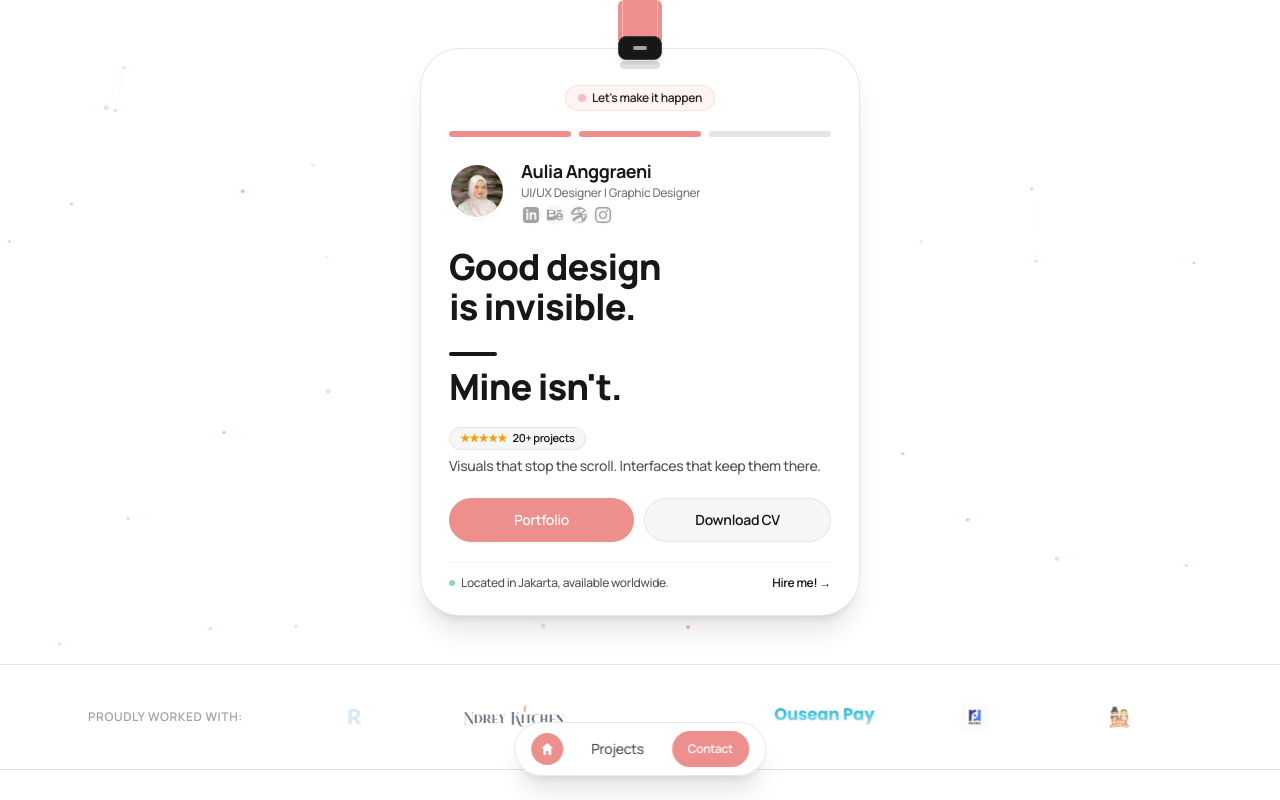
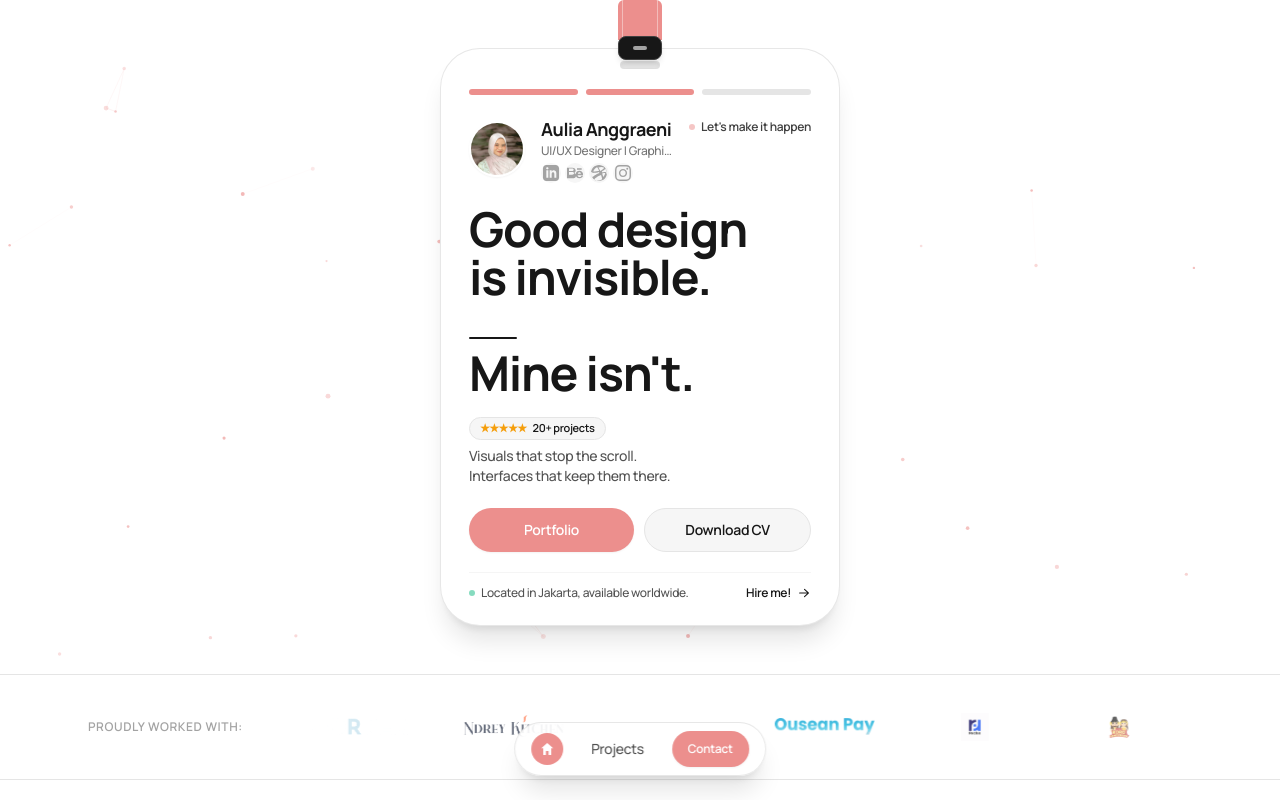
Before and after one commit to AugeusAune/auliaggr, a Nuxt app: page / in a window 1280 px wide. Shown: the top 800 px of the page. Built offline with nearby package versions, Linux system fonts and the light colour scheme; a web font is replaced by a local one.

Commit message:
feat(hero): align status tag with profile and add animated svg icon to hire me link

```diff
--- a/app/components/organisms/HeroSection.vue
+++ b/app/components/organisms/HeroSection.vue
@@ -43,24 +43,12 @@
 
       <!-- Main ID Card Container with 3D Flip-Drop Entrance -->
       <div
-        class="hero-card-entrance relative w-full max-w-[420px] sm:max-w-[440px] mx-auto -mt-3 pt-4 pb-5 sm:pb-6 px-5 sm:px-7 bg-white rounded-[32px] sm:rounded-[40px] border border-neutral-200/90 shadow-xl flex flex-col gap-4 sm:gap-5 transition-all duration-300"
+        class="hero-card-entrance relative w-full max-w-[400px] sm:max-w-[400px] mx-auto -mt-3 pt-4 pb-5 sm:pb-6 px-5 sm:px-7 bg-white rounded-[32px] sm:rounded-[40px] border border-neutral-200/90 shadow-xl flex flex-col gap-4 sm:gap-5 transition-all duration-300"
       >
         <!-- Card Cutout Hole for Lanyard Clip -->
         <div
           class="w-10 h-2 rounded-full bg-neutral-200 mx-auto -mt-1 shadow-inner border border-neutral-300/40"
         />
-
-        <!-- Top Status Tag placed at the very top of the card -->
-        <div class="flex justify-center -mt-1">
-          <div
-            class="inline-flex items-center gap-1.5 px-3 py-1 rounded-full bg-primary/10 border border-primary/20"
-          >
-            <span class="w-2 h-2 rounded-full bg-primary animate-pulse" />
-            <span class="text-[11px] sm:text-xs font-semibold text-neutral-800">
-              Let's make it happen
-            </span>
-          </div>
-        </div>
 
         <!-- Top Accent 3-Colored Indicator Bar -->
         <div class="grid grid-cols-3 gap-2 w-full">
@@ -70,7 +58,8 @@
         </div>
 
         <!-- Profile Row -->
-        <div class="flex items-center gap-3.5 sm:gap-4">
+        <div class="flex items-start justify-between gap-3">
+          <div class="flex items-center gap-3.5 sm:gap-4 min-w-0">
             <img
               v-if="profile.portraitUrl || profile.avatarUrl"
               :src="profile.portraitUrl || profile.avatarUrl"
@@ -104,15 +93,24 @@
             </div>
           </div>
 
+          <!-- Top Status Tag (Text Only with Pulse Indicator) -->
+          <div
+            class="inline-flex items-center gap-1.5 pt-1 flex-shrink-0 text-[11px] sm:text-xs font-semibold text-neutral-700"
+          >
+            <span class="w-1.5 h-1.5 rounded-full bg-primary animate-pulse" />
+            <span>Let's make it happen</span>
+          </div>
+        </div>
+
         <!-- Main Headline -->
         <div class="flex flex-col gap-1.5 pt-0.5 text-left">
           <h1
-            class="text-3xl sm:text-4xl font-extrabold text-dark tracking-tight leading-[1.1]"
+            class="text-3xl sm:text-5xl font-bold text-dark tracking-tight leading-[1.1]"
           >
             Good design<br />
             is invisible.<br />
             <span
-              class="inline-block my-1 w-10 sm:w-12 h-1 bg-dark rounded-full"
+              class="inline-block my-1 w-10 sm:w-12 h-0.5 bg-dark rounded-full"
             /><br />
             Mine isn't.
           </h1>
@@ -129,7 +127,9 @@
           <p
             class="text-xs sm:text-sm text-neutral-600 font-medium leading-relaxed"
           >
-            Visuals that stop the scroll. Interfaces that keep them there.
+            Visuals that stop the scroll.
+            <br />
+            Interfaces that keep them there.
           </p>
         </div>
 
@@ -169,9 +169,22 @@
             :href="profile.whatsappUrl"
             target="_blank"
             rel="noopener noreferrer"
-            class="font-semibold text-dark hover:text-primary transition-colors inline-flex items-center gap-1 flex-shrink-0"
+            class="group font-semibold text-dark hover:text-primary transition-colors inline-flex items-center gap-1.5 flex-shrink-0 active:scale-95"
           >
-            Hire me! →
+            <span>Hire me!</span>
+            <svg
+              xmlns="http://www.w3.org/2000/svg"
+              viewBox="0 0 20 20"
+              fill="currentColor"
+              class="w-3.5 h-3.5 transition-transform duration-200 ease-out group-hover:translate-x-1"
+              aria-hidden="true"
+            >
+              <path
+                fill-rule="evenodd"
+                d="M3 10a.75.75 0 0 1 .75-.75h10.638L10.23 5.29a.75.75 0 1 1 1.04-1.08l5.5 5.25a.75.75 0 0 1 0 1.08l-5.5 5.25a.75.75 0 1 1-1.04-1.08l4.158-3.96H3.75A.75.75 0 0 1 3 10Z"
+                clip-rule="evenodd"
+              />
+            </svg>
           </a>
         </div>
       </div>
```
Lines whose indentation alone changed are shown as unchanged.
